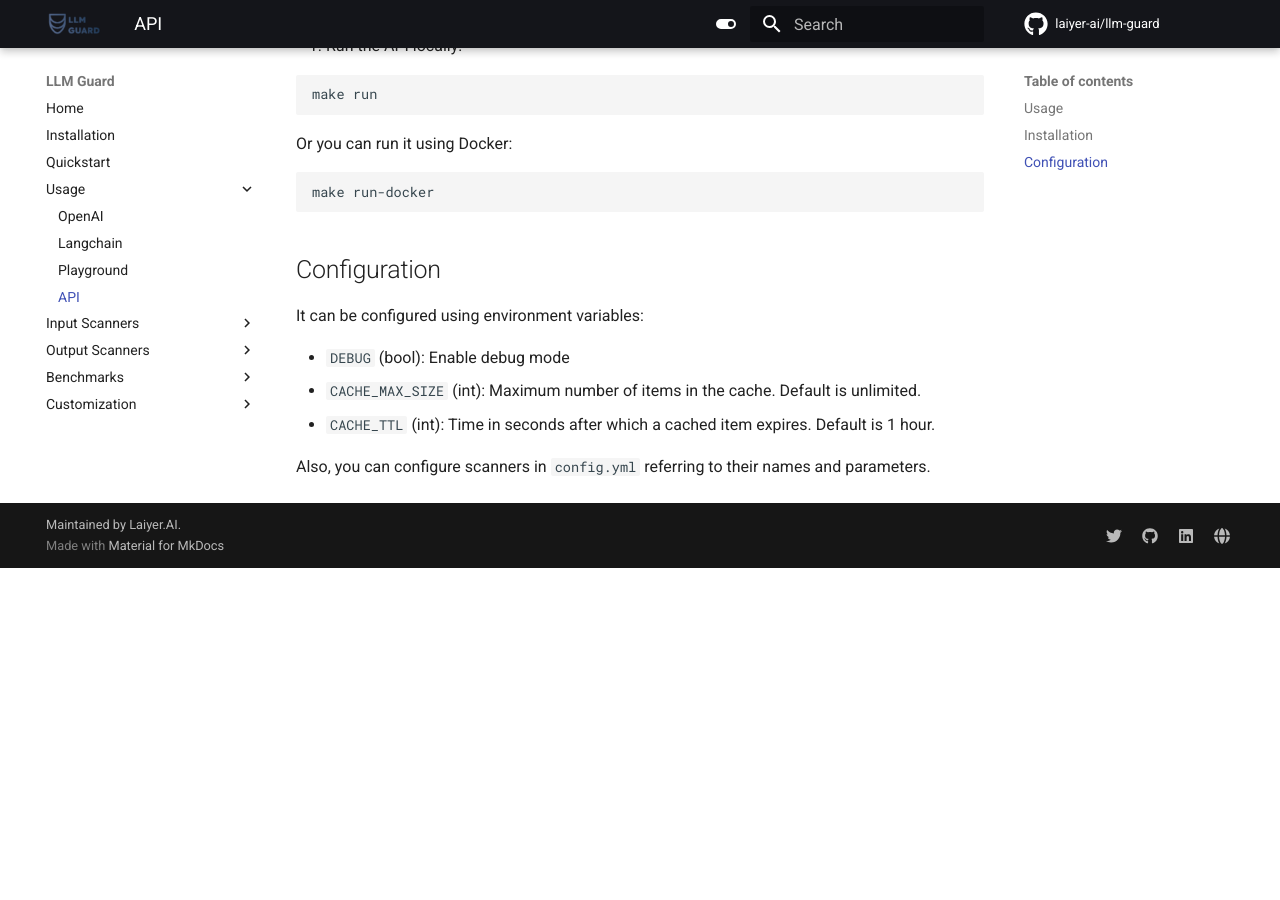
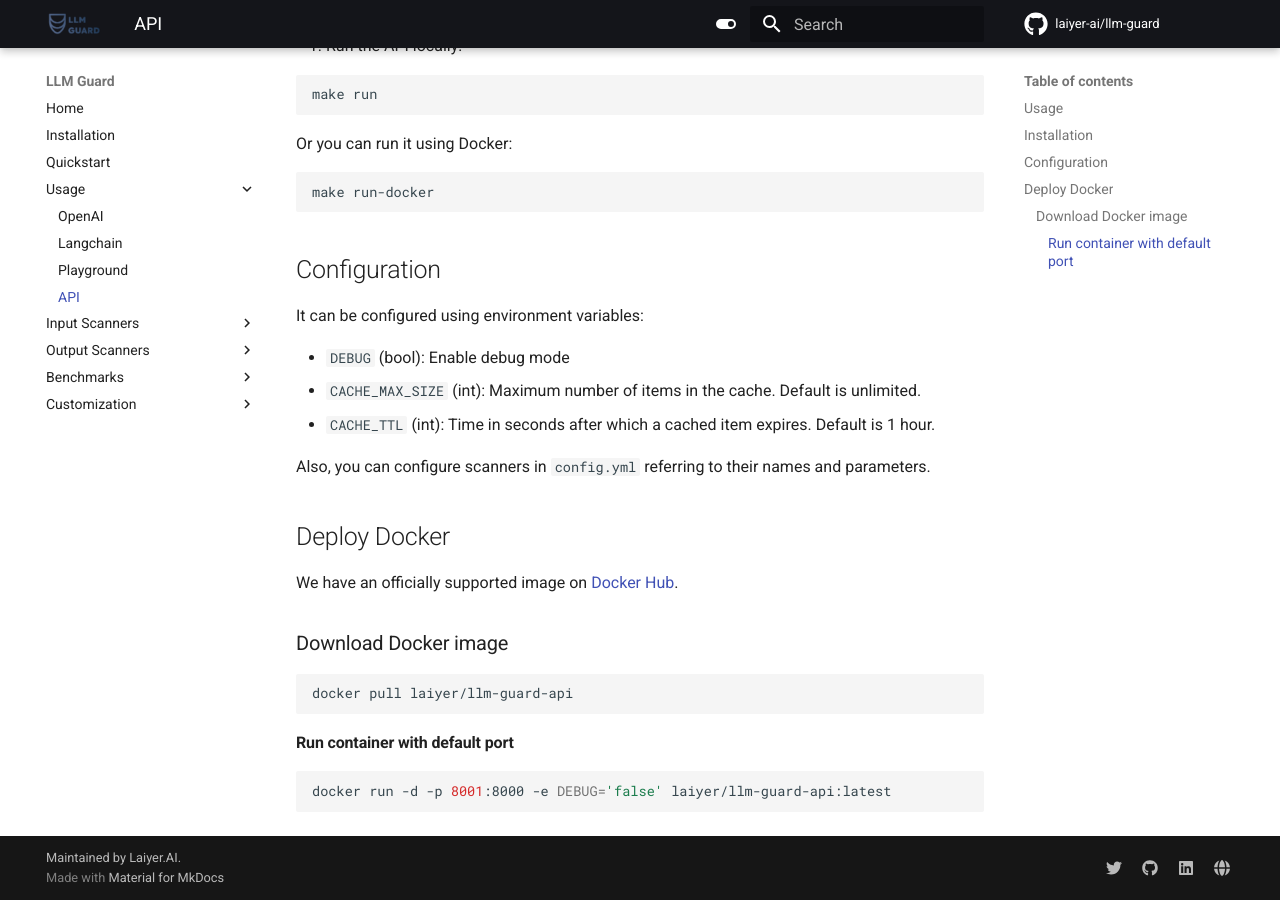
Before and after one commit to protectai/llm-guard, an MkDocs documentation site: the page built from docs/usage/api.md, in a window 1280 px wide and 900 px high, scrolled down 583 px. Built offline with MkDocs 1.6.1 and Material for MkDocs 9.7.7, drawn with Linux system fonts in a browser that asks for light colours; comment, search, counter and statistics services are not loaded; before the commit the page ends 1151 px from its top, so only the background shows below that.

Commit message:
* dockerized API

````diff
--- a/docs/usage/api.md
+++ b/docs/usage/api.md
@@ -41,3 +41,19 @@ It can be configured using environment variables:
 - `CACHE_TTL` (int): Time in seconds after which a cached item expires. Default is 1 hour.
 
 Also, you can configure scanners in `config.yml` referring to their names and parameters.
+
+## Deploy Docker
+
+We have an officially supported image on [Docker Hub](https://hub.docker.com/repository/docker/laiyer/llm-guard-api/general).
+
+### Download Docker image
+
+```sh
+docker pull laiyer/llm-guard-api
+```
+
+#### Run container with default port
+
+```sh
+docker run -d -p 8001:8000 -e DEBUG='false' laiyer/llm-guard-api:latest
+```
````
Also changed, not shown: examples/api/README.md (+11 -3 lines), 1 other file.
